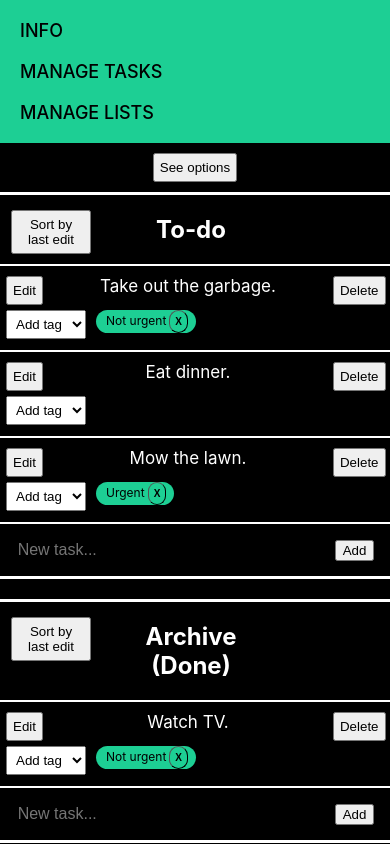
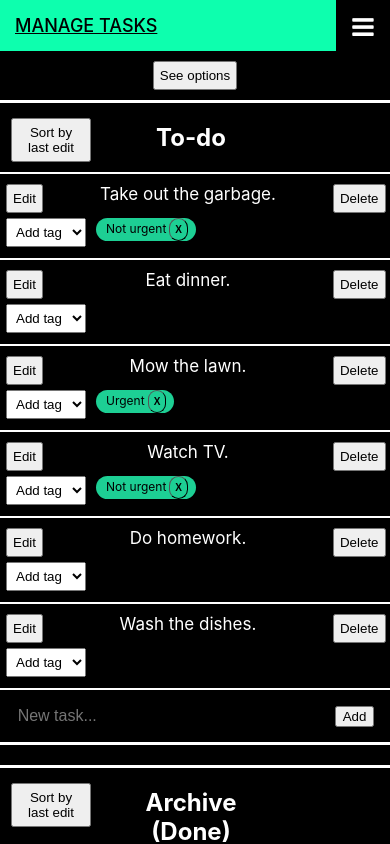
Before and after one commit to attealalahti/task-organizer, a React (Create React App) app: page /tasks in a window 390 px wide. Shown: the top 844 px of the page. Built offline with nearby package versions, Linux system fonts and the light colour scheme; data requests are answered from the project's data file.

Commit message:
Add hamburger menu to mobile screen size.

```diff
--- a/db.json
+++ b/db.json
@@ -35,6 +35,24 @@
       "content": "Eat dinner.",
       "tagIds": [],
       "lastEdit": 1638974896086
+    },
+    {
+      "id": "116",
+      "content": "Do homework.",
+      "tagIds": [],
+      "lastEdit": 1639429187245
+    },
+    {
+      "id": "117",
+      "content": "Wash the dishes.",
+      "tagIds": [],
+      "lastEdit": 1639429199940
+    },
+    {
+      "id": "119",
+      "content": "Learn to play the piano.",
+      "tagIds": [],
+      "lastEdit": 1639429244722
     }
   ],
   "lists": [
@@ -44,22 +62,25 @@
       "taskIds": [
         "72",
         "89",
-        "24"
+        "24",
+        "32",
+        "116",
+        "117"
       ],
       "hidden": false
     },
     {
       "id": "6",
       "title": "Archive (Done)",
-      "taskIds": [
-        "32"
-      ],
+      "taskIds": [],
       "hidden": false
     },
     {
-      "id": "115",
-      "title": "t",
-      "taskIds": [],
+      "id": "118",
+      "title": "Dreams",
+      "taskIds": [
+        "119"
+      ],
       "hidden": false
     }
   ],
@@ -67,7 +88,7 @@
     "order": [
       "5",
       "6",
-      "115"
+      "118"
     ]
   },
   "tags": [
@@ -81,6 +102,6 @@
     }
   ],
   "autoIncrement": {
-    "next": 116
+    "next": 120
   }
 }
--- a/public/index.html
+++ b/public/index.html
@@ -2,13 +2,14 @@
 <html lang="en">
     <head>
         <meta charset="utf-8" />
+        <link
+            rel="stylesheet"
+            href="https://cdnjs.cloudflare.com/ajax/libs/font-awesome/4.7.0/css/font-awesome.min.css"
+        />
         <link rel="icon" href="%PUBLIC_URL%/favicon.ico" />
         <meta name="viewport" content="width=device-width, initial-scale=1" />
         <meta name="theme-color" content="#000000" />
-    <meta
-      name="description"
-      content="Web site created using create-react-app"
-    />
+        <meta name="description" content="Web site created using create-react-app" />
         <link rel="apple-touch-icon" href="%PUBLIC_URL%/logo192.png" />
         <!--
       manifest.json provides metadata used when your web app is installed on a
@@ -38,6 +39,5 @@
 
       To begin the development, run `npm start` or `yarn start`.
       To create a production bundle, use `npm run build` or `yarn build`.
-    -->
-  </body>
+    --></body>
 </html>
--- a/src/App.css
+++ b/src/App.css
@@ -28,6 +28,9 @@ a {
 a:hover {
     background-color: rgb(13, 255, 174);
     text-decoration: underline;
+}
+.HamburgerMenuButton {
+    display: none;
 }
 
 /* PAGE CONTENT */
@@ -235,13 +238,38 @@ a:hover {
 @media screen and (max-width: 800px) {
     /* Header */
     .Links {
-        padding: 10px;
+        padding: 0;
         display: flex;
         flex-direction: column;
     }
     a {
-        padding: 10px;
+        padding: 15px;
         font-size: 18px;
+    }
+    .FirstLink {
+        order: 1;
+    }
+    .OtherLink {
+        order: 2;
+        background-color: rgb(18, 145, 103);
+    }
+    .HiddenLink {
+        display: none;
+    }
+    .HamburgerMenuButton {
+        display: block;
+        position: absolute;
+        right: 0;
+        top: 0;
+        height: 54px;
+        width: 54px;
+        font-size: 25px;
+        color: white;
+        background-color: black;
+        border: none;
+    }
+    .HamburgerMenuButton:hover {
+        background-color: rgb(5, 41, 29);
     }
     /* PAGE CONTENT */
     /* TASK MANAGEMENT PAGE */
@@ -311,13 +339,13 @@ a:hover {
 
     /* LIST MANAGEMENT PAGE */
     .ListDraggable {
-        grid-template-columns: 60px auto 250px auto;
+        grid-template-columns: 60px auto 210px auto;
     }
     .ListDraggable span {
         font-size: 17px;
     }
     .EditList {
         font-size: 17px;
-        width: 230px;
+        width: 190px;
     }
 }
--- a/src/App.js
+++ b/src/App.js
@@ -3,23 +3,54 @@ import { BrowserRouter, Route, Routes, Link } from "react-router-dom";
 import TasksPage from "./TasksPage";
 import InfoPage from "./InfoPage";
 import ListsPage from "./ListsPage";
+import { useState } from "react";
 
 function App() {
+    const [openPage, setOpenPage] = useState("");
+    const [menuOpen, setMenuOpen] = useState(false);
+    function getPlacement(page) {
+        if (page === openPage) {
+            return "FirstLink";
+        } else if (menuOpen) {
+            return "OtherLink";
+        } else {
+            return "HiddenLink";
+        }
+    }
     return (
         <BrowserRouter>
             <div className="App">
                 <div className="Links">
-                    <Link to="/">INFO</Link>
-                    <Link to="/tasks" className="homelink">
+                    <Link to="/" className={getPlacement("info")}>
+                        INFO
+                    </Link>
+                    <Link to="/tasks" className={getPlacement("tasks")}>
                         MANAGE TASKS
                     </Link>
-                    <Link to="/lists">MANAGE LISTS</Link>
+                    <Link to="/lists" className={getPlacement("lists")}>
+                        MANAGE LISTS
+                    </Link>
                 </div>
+                <button
+                    className="HamburgerMenuButton"
+                    onClick={() => setMenuOpen(!menuOpen)}
+                >
+                    <i className="fa fa-bars"></i>
+                </button>
                 <div className="Content">
                     <Routes>
-                        <Route path="/" element={<InfoPage />}></Route>
-                        <Route path="tasks" element={<TasksPage />}></Route>
-                        <Route path="lists" element={<ListsPage />}></Route>
+                        <Route
+                            path="/"
+                            element={<InfoPage setOpenPage={setOpenPage} />}
+                        ></Route>
+                        <Route
+                            path="tasks"
+                            element={<TasksPage setOpenPage={setOpenPage} />}
+                        ></Route>
+                        <Route
+                            path="lists"
+                            element={<ListsPage setOpenPage={setOpenPage} />}
+                        ></Route>
                         <Route
                             path="*"
                             element={
--- a/src/InfoPage.js
+++ b/src/InfoPage.js
@@ -1,6 +1,9 @@
 import React from "react";
 
 class InfoPage extends React.Component {
+    componentDidMount() {
+        this.props.setOpenPage("info");
+    }
     render() {
         return <div>Info goes here.</div>;
     }
--- a/src/ListsPage.js
+++ b/src/ListsPage.js
@@ -10,6 +10,7 @@ class ListsPage extends React.Component {
         this.state = { loading: true, lists: [], listOrder: [], nextId: NaN };
     }
     async componentDidMount() {
+        this.props.setOpenPage("lists");
         let lists = (await axios.get("http://localhost:3010/lists")).data;
         let listOrder = (await axios.get("http://localhost:3010/listOrder")).data;
         let autoIncrement = (await axios.get("http://localhost:3010/autoIncrement")).data;
--- a/src/TasksPage.js
+++ b/src/TasksPage.js
@@ -22,6 +22,7 @@ class TasksPage extends React.Component {
         };
     }
     async componentDidMount() {
+        this.props.setOpenPage("tasks");
         let tasks = (await axios.get("http://localhost:3010/tasks")).data;
         let lists = (await axios.get("http://localhost:3010/lists")).data;
         let listOrder = (await axios.get("http://localhost:3010/listOrder")).data;
```
Lines whose indentation alone changed are shown as unchanged.
